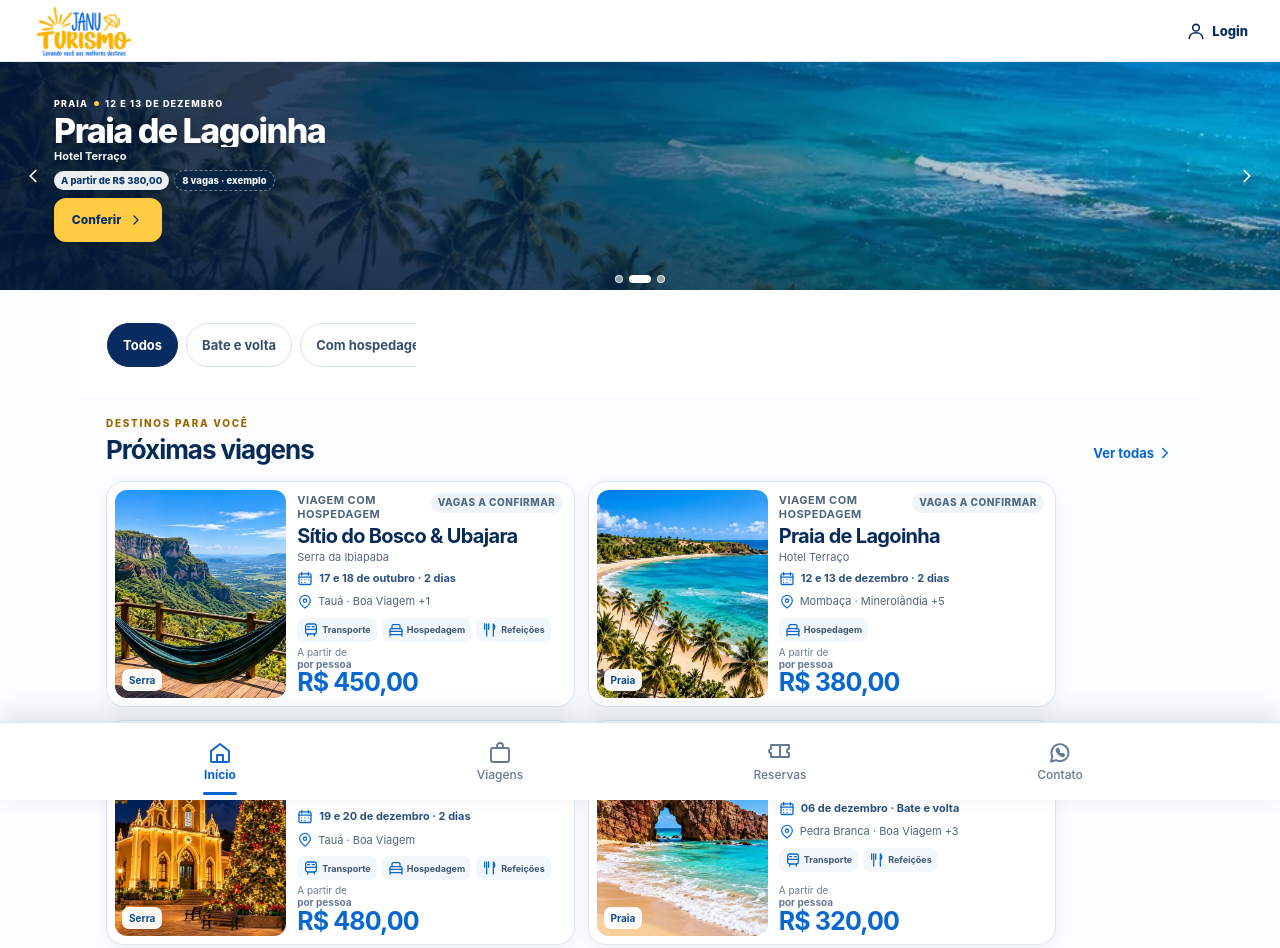
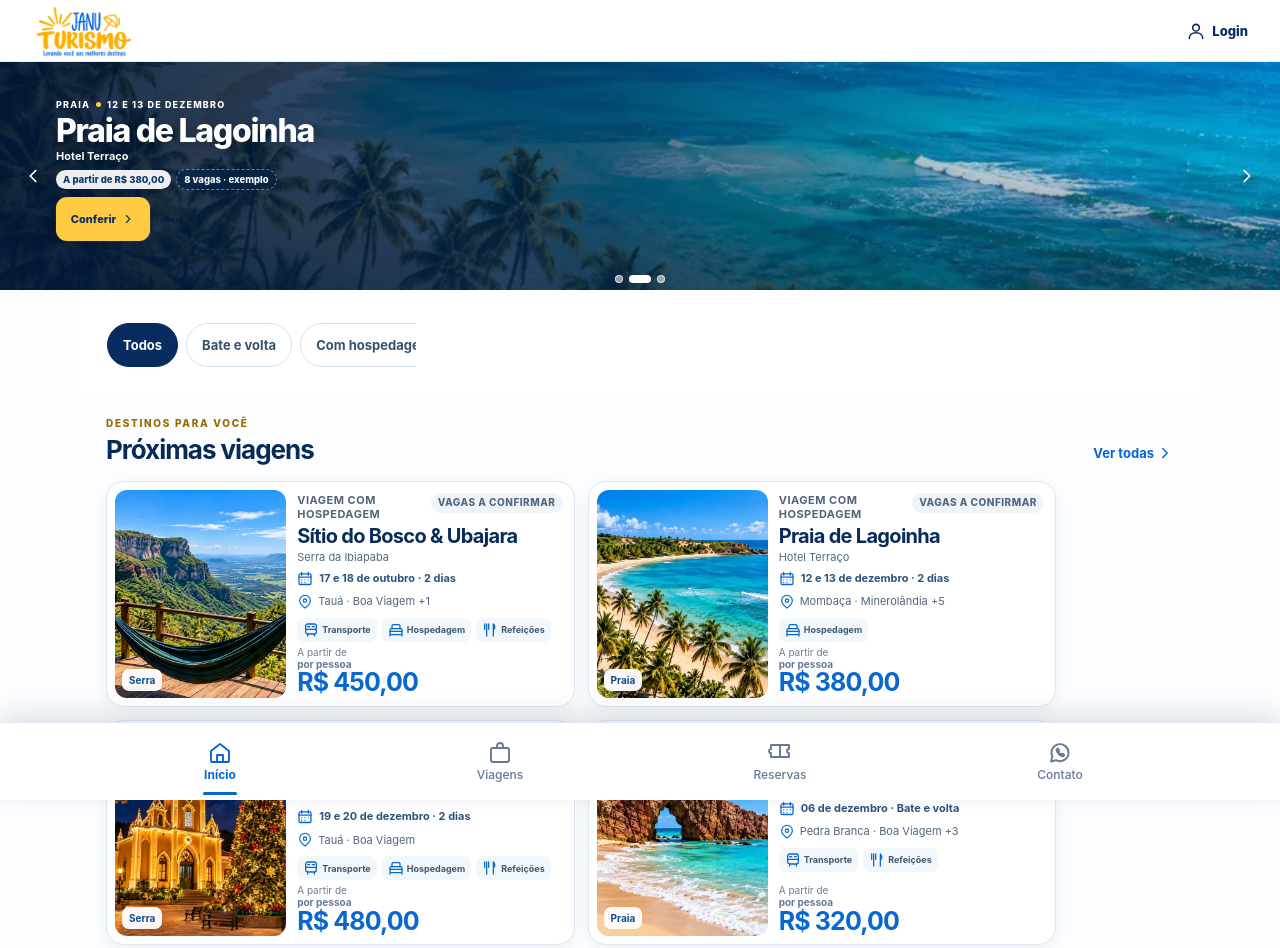
Before and after one commit to VieiraFrancisco1/janu-turismo, a website with bundled scripts: page index.html in a window 1280 px wide. Shown: the top 948 px of the page. Built offline with nearby package versions, Linux system fonts and the light colour scheme; some packages are replaced by stand-ins of ours.

Commit message:
Ajusta título do hero e anima botão Conferir

```diff
--- a/styles.css
+++ b/styles.css
@@ -2155,3 +2155,57 @@ dialog select { display: block; width: 100%; margin-top: 6px; padding: 12px 13px
     animation: none;
   }
 }
+
+
+/* HERO TITULO EM UMA LINHA + CTA PULSANTE */
+.home-page .hero-carousel .hero-slide .hero-copy {
+  width: 100%;
+  max-width: none;
+  padding-left: 42px;
+  padding-right: 42px;
+}
+.hero-carousel .hero-slide .hero-copy h2 {
+  display: block;
+  width: 100%;
+  max-width: none;
+  overflow: visible;
+  white-space: nowrap;
+  text-overflow: clip;
+  -webkit-line-clamp: unset;
+  -webkit-box-orient: initial;
+  font-size: clamp(19px, 5vw, 26px);
+  line-height: 1;
+  letter-spacing: -.04em;
+}
+.hero-carousel .hero-cta {
+  min-width: 94px;
+  min-height: 44px;
+  padding: 6px 10px;
+  gap: 5px;
+  border-radius: 11px;
+  font-size: 11px;
+  animation: hero-cta-breathe 1.7s ease-in-out infinite;
+  transform-origin: center;
+}
+.hero-carousel .hero-cta svg {
+  width: 14px;
+  height: 14px;
+}
+@keyframes hero-cta-breathe {
+  0%, 100% { transform: scale(1); }
+  50% { transform: scale(1.06); }
+}
+@media (min-width: 700px) {
+  .home-page .hero-carousel .hero-slide .hero-copy {
+    padding-left: 56px;
+    padding-right: 56px;
+  }
+  .hero-carousel .hero-slide .hero-copy h2 {
+    font-size: clamp(24px, 3.3vw, 32px);
+  }
+}
+@media (prefers-reduced-motion: reduce) {
+  .hero-carousel .hero-cta {
+    animation: none;
+  }
+}
```
